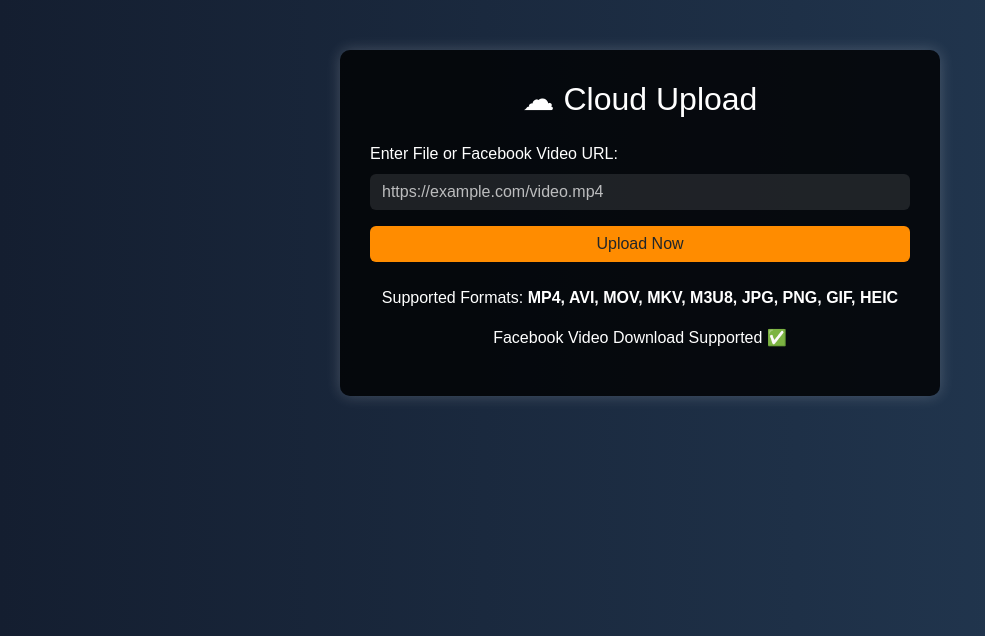
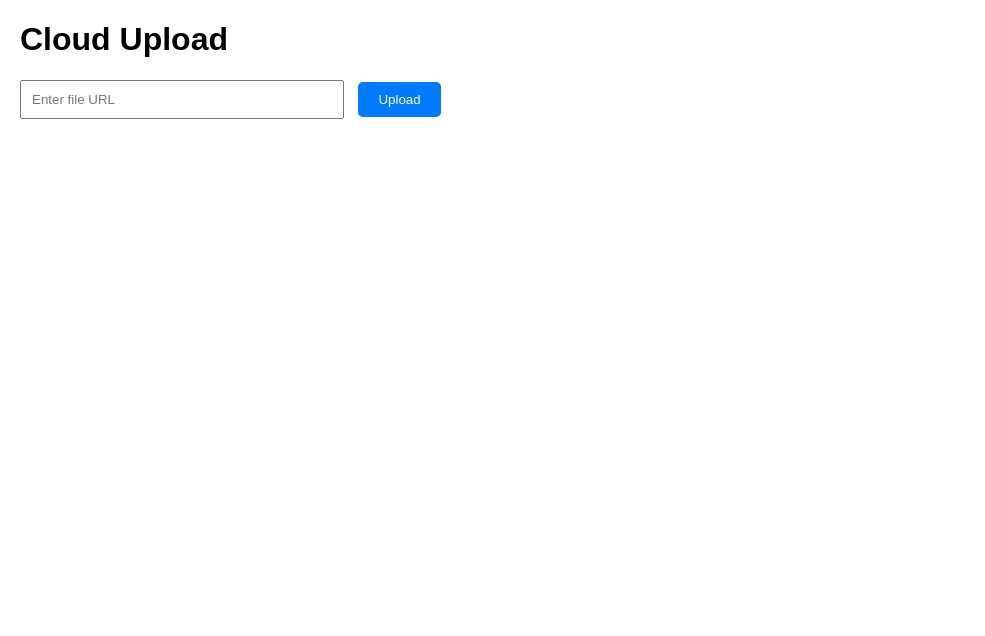
Before and after one commit to shahariarmahfuz/hello_if, a Python web app: template templates/cloud_upload.html in a window 1280 px wide. Shown: the top 636 px of the page, without its empty margins (0-985 px from the left). Run offline with Jinja, Linux system fonts and the light colour scheme; the template is opened without the code that fills it, so the values that code supplies are empty; some libraries are stand-ins or nearby versions.

Commit message:
Update cloud_upload.html

```diff
--- a/templates/cloud_upload.html
+++ b/templates/cloud_upload.html
@@ -1,129 +1,134 @@
 <!DOCTYPE html>
-<html lang="bn">
+<html lang="en">
 <head>
     <meta charset="UTF-8">
     <meta name="viewport" content="width=device-width, initial-scale=1.0">
-    <title>Cloud Upload - Naruto Uploader</title>
-    <link rel="stylesheet" href="https://cdn.jsdelivr.net/npm/bootstrap@5.3.0/dist/css/bootstrap.min.css">
-    <script src="https://cdn.jsdelivr.net/npm/bootstrap@5.3.0/dist/js/bootstrap.bundle.min.js"></script>
+    <title>Cloud Upload</title>
     <style>
         body {
-            background: linear-gradient(to right, #141e30, #243b55);
-            color: #fff;
-            font-family: 'Arial', sans-serif;
-        }
-        .container {
-            max-width: 600px;
-            margin: 50px auto;
-            background: rgba(0, 0, 0, 0.8);
-            padding: 30px;
-            border-radius: 10px;
-            box-shadow: 0 0 15px rgba(255, 255, 255, 0.2);
-        }
-        .btn-custom {
-            background: #ff8c00;
-            border: none;
-            transition: 0.3s;
-        }
-        .btn-custom:hover {
-            background: #e07b00;
-        }
-        .form-control {
-            background: rgba(255, 255, 255, 0.1);
-            border: none;
-            color: #fff;
-        }
-        .form-control::placeholder {
-            color: rgba(255, 255, 255, 0.7);
+            font-family: Arial, sans-serif;
+            margin: 20px;
         }
         .alert {
-            text-align: center;
+            padding: 10px;
+            margin-bottom: 20px;
+            border-radius: 5px;
         }
-        .upload-box {
-            text-align: center;
+        .alert-success {
+            background-color: #d4edda;
+            color: #155724;
         }
-        .link-box {
-            background: rgba(255, 255, 255, 0.1);
+        .alert-error {
+            background-color: #f8d7da;
+            color: #721c24;
+        }
+        form {
+            margin-top: 20px;
+        }
+        input[type="url"] {
+            width: 300px;
             padding: 10px;
+            margin-right: 10px;
+        }
+        button {
+            padding: 10px 20px;
+            background-color: #007bff;
+            color: white;
+            border: none;
+            border-radius: 5px;
+            cursor: pointer;
+        }
+        button:hover {
+            background-color: #0056b3;
+        }
+        .link-container {
+            margin-top: 20px;
+            padding: 15px;
+            background-color: #f9f9f9;
+            border: 1px solid #ddd;
             border-radius: 5px;
             display: flex;
             align-items: center;
             justify-content: space-between;
-            margin-top: 10px;
         }
-        .link-box input {
-            background: transparent;
+        .hq-link {
+            background-color: #e0f7fa;
+            color: #006064;
+            border-left: 5px solid #0097a7;
+        }
+        .lq-link {
+            background-color: #fff3e0;
+            color: #e65100;
+            border-left: 5px solid #ff9800;
+        }
+        .link-container a {
+            color: #007bff;
+            text-decoration: none;
+            word-break: break-all;
+        }
+        .link-container a:hover {
+            text-decoration: underline;
+        }
+        .copy-button {
+            background-color: #28a745;
+            color: white;
             border: none;
-            color: #fff;
-            width: 100%;
-        }
-        .copy-btn {
-            background: #007bff;
-            color: #fff;
-            border: none;
-            padding: 5px 10px;
+            padding: 8px 15px;
             border-radius: 5px;
             cursor: pointer;
-            transition: 0.3s;
+            margin-left: 10px;
         }
-        .copy-btn:hover {
-            background: #0056b3;
+        .copy-button:hover {
+            background-color: #218838;
         }
     </style>
 </head>
 <body>
+    <h1>Cloud Upload</h1>
+    <form method="POST">
+        <input type="url" name="url" placeholder="Enter file URL" required>
+        <button type="submit">Upload</button>
+    </form>
 
-<div class="container">
-    <h2 class="text-center mb-4">☁ Cloud Upload</h2>
-
-    <!-- Flash Messages -->
     {% with messages = get_flashed_messages(with_categories=true) %}
         {% if messages %}
             {% for category, message in messages %}
-                <div class="alert alert-{{ category }} alert-dismissible fade show" role="alert">
+                <div class="alert alert-{{ category }}">
                     {{ message|safe }}
-                    <button type="button" class="btn-close" data-bs-dismiss="alert" aria-label="Close"></button>
+                    {% if category == 'success' %}
+                        {% set link = message.split('href="')[1].split('"')[0] %}
+                        {% if 'HQ' in message %}
+                            <div class="link-container hq-link">
+                                <strong>High Quality:</strong>
+                                <a href="{{ link }}" target="_blank">{{ link }}</a>
+                                <button class="copy-button" onclick="copyToClipboard('{{ link }}')">Copy</button>
+                            </div>
+                        {% elif 'LQ' in message %}
+                            <div class="link-container lq-link">
+                                <strong>Low Quality:</strong>
+                                <a href="{{ link }}" target="_blank">{{ link }}</a>
+                                <button class="copy-button" onclick="copyToClipboard('{{ link }}')">Copy</button>
+                            </div>
+                        {% else %}
+                            <div class="link-container">
+                                <a href="{{ link }}" target="_blank">{{ link }}</a>
+                                <button class="copy-button" onclick="copyToClipboard('{{ link }}')">Copy</button>
+                            </div>
+                        {% endif %}
+                    {% endif %}
                 </div>
             {% endfor %}
         {% endif %}
     {% endwith %}
 
-    <form method="POST" action="{{ url_for('cloud_upload') }}">
-        <div class="mb-3">
-            <label for="url" class="form-label">Enter File or Facebook Video URL:</label>
-            <input type="url" class="form-control" id="url" name="url" placeholder="https://example.com/video.mp4" required>
-        </div>
-        <div class="text-center">
-            <button type="submit" class="btn btn-custom w-100">Upload Now</button>
-        </div>
-    </form>
-
-    <div class="upload-box mt-4">
-        <p>Supported Formats: <strong>MP4, AVI, MOV, MKV, M3U8, JPG, PNG, GIF, HEIC</strong></p>
-        <p>Facebook Video Download Supported ✅</p>
-    </div>
-
-    <!-- Uploaded Links Section -->
-    {% if uploaded_links %}
-        <h4 class="mt-4 text-center">📂 Uploaded Links</h4>
-        {% for link in uploaded_links %}
-        <div class="link-box">
-            <input type="text" value="{{ link.url }}" id="link-{{ loop.index }}" readonly>
-            <button class="copy-btn" onclick="copyToClipboard('link-{{ loop.index }}')">Copy</button>
-        </div>
-        {% endfor %}
-    {% endif %}
-</div>
-
-<script>
-    function copyToClipboard(id) {
-        var copyText = document.getElementById(id);
-        copyText.select();
-        copyText.setSelectionRange(0, 99999);
-        document.execCommand("copy");
-        alert("Copied: " + copyText.value);
-    }
-</script>
-
+    <script>
+        function copyToClipboard(text) {
+            navigator.clipboard.writeText(text).then(function() {
+                alert('Link copied to clipboard!');
+            }, function(err) {
+                alert('Failed to copy link: ' + err);
+            });
+        }
+    </script>
 </body>
 </html>
```
